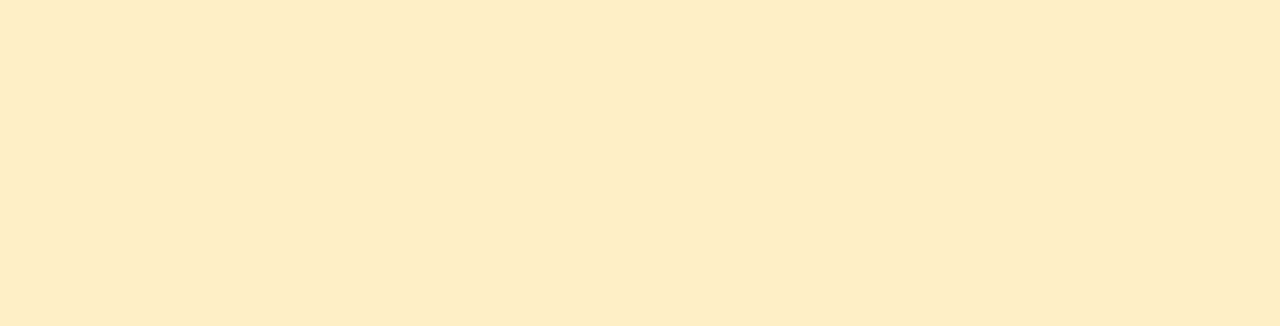
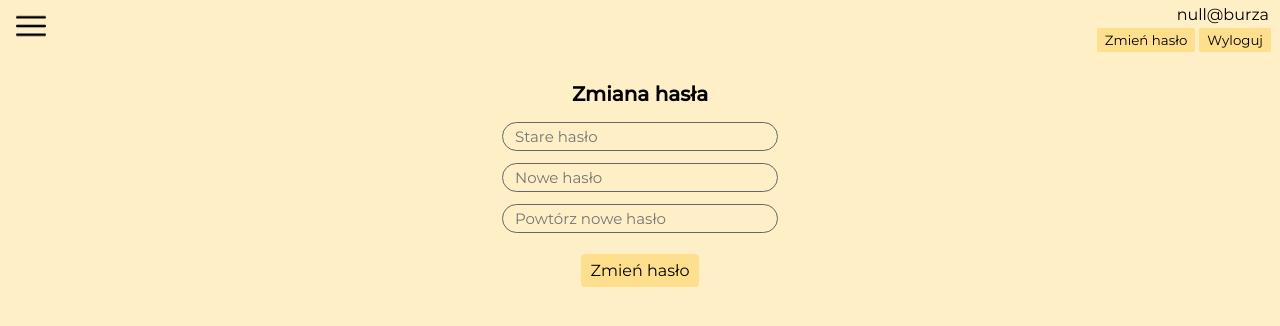
Before and after one commit to Antix7/SUS-UI, a React (Create React App) app: page /Panel/ZmienHaslo in a window 1280 px wide. Before the commit this address had no page. Shown: the top 326 px of the page. Built offline with nearby package versions, Linux system fonts and the light colour scheme; no server answers.

Commit message:
moved every page to the router

```diff
--- a/src/App.js
+++ b/src/App.js
@@ -1,11 +1,19 @@
-import {useEffect, useState} from 'react';
+import React, {useEffect, useState} from 'react';
 import './App.css';
 import AdminPanel from "./components/panel/AdminPanel";
 import LoginPanel from "./components/login/LoginPanel";
 import axios from "axios";
 import authHeader from "./authHeader";
+import {BrowserRouter, Route, Routes, useNavigate} from "react-router-dom";
+import ZmienHaslo from "./components/panel/pages/ZmienHaslo";
+import WyswietlSprzet from "./components/panel/pages/WyswietlSprzet";
+import DodajSprzet from "./components/panel/pages/DodajSprzet";
+import GeneratorKluczy from "./components/panel/pages/GeneratorKluczy";
+import ListaUzytkownikow from "./components/panel/pages/ListaUzytkownikow";
+import Query from "./components/panel/pages/Query";
 
 export default function App() {
+  const navigate = useNavigate();
 
   const [username, setUsername] = useState(null);
 
@@ -13,25 +21,18 @@ export default function App() {
     setUsername(username);
     sessionStorage.setItem("username", username);
     sessionStorage.setItem("token", token);
+    navigate('/Panel');
   }
   function handleLogout() {
     setUsername(null);
     sessionStorage.removeItem("username");
     sessionStorage.removeItem("token");
+    navigate('/');
   }
-
-  useEffect(() => {
-    axios.post(`${process.env.REACT_APP_SERVER_DOMAIN}/auth`,
-      null,
-      {headers: authHeader()})
-      .then((response) => {
-        if(response.data.success) setUsername(sessionStorage.getItem("username"));
-      });
-  }, []);
 
   return (
     <>
-      {username ?
+{/*      {username ?
         <AdminPanel
           username={`${username}@${process.env.REACT_APP_ORGANISATION_NAME}`}
           handleLogout={handleLogout}
@@ -40,7 +41,30 @@ export default function App() {
         <LoginPanel
           handleLogin={handleLogin}
         />
-      }
+      }*/}
+
+        <Routes>
+          <Route path='/' element={
+            <LoginPanel
+                handleLogin={handleLogin}
+            />
+          } />
+          <Route path='/Panel' element={
+            <AdminPanel
+                username={`${username}@${process.env.REACT_APP_ORGANISATION_NAME}`}
+                handleLogout={handleLogout}
+                setUsername={setUsername}
+            />
+          } >
+            <Route index element={<div id="content"> Witaj w SUSie </div>} />
+            <Route path='ZmienHaslo' element={<ZmienHaslo />} />
+            <Route path='WyswietlSprzet' element={<WyswietlSprzet />} />
+            <Route path='DodajSprzet' element={<DodajSprzet />} />
+            <Route path='GeneratorKluczy' element={<GeneratorKluczy />} />
+            <Route path='ListaUzytkownikow' element={<ListaUzytkownikow />} />
+            <Route path='Query' element={<Query />} />
+          </Route>
+        </Routes>
     </>
   )
 }
--- a/src/components/panel/AdminPanel.js
+++ b/src/components/panel/AdminPanel.js
@@ -1,20 +1,36 @@
-import {useState} from "react";
+import {useEffect, useState} from "react";
 import Navbar from "./navbar/Navbar";
+import {Outlet, useNavigate} from "react-router-dom";
+import axios from "axios";
+import authHeader from "../../authHeader";
 
-export default function AdminPanel({ username, handleLogout }) {
+export default function AdminPanel({ username, handleLogout, setUsername }) {
+  const navigate = useNavigate();
 
   const [activeContent, setActiveContent] = useState(null);
 
-  function handleNavButtonClick(contentToLoad) {
-    setActiveContent(contentToLoad);
+  function handleNavButtonClick(address) {
+    navigate(address)
   }
 
+  useEffect(() => {
+    axios.post(`${process.env.REACT_APP_SERVER_DOMAIN}/auth`,
+        null,
+        {headers: authHeader()})
+        .then((response) => {
+          if(response.data.success) setUsername(sessionStorage.getItem("username"));
+          else navigate('/');
+        });
+  }, []);
+
   return (
-    <div id="adminPanel">
-      <Navbar handleNavbarButtonClick={handleNavButtonClick} username={username} handleLogout={handleLogout}/>
-      <div id="content">
-        {activeContent}
+    <>
+      <div id="adminPanel">
+        <Navbar handleNavbarButtonClick={handleNavButtonClick} username={username} handleLogout={handleLogout}/>
+        <div id="content">
+          <Outlet />
+        </div>
       </div>
-    </div>
+    </>
   )
 }
--- a/src/components/panel/navbar/Navbar.js
+++ b/src/components/panel/navbar/Navbar.js
@@ -18,11 +18,11 @@ export default function Navbar({ handleNavbarButtonClick, username, handleLogout
   }
 
   const sidepanelOptions = [
-    {text: "Wyświetl sprzęt", link:<WyswietlSprzet/>},
-    {text: "Dodaj sprzęt", link:<DodajSprzet/>},
-    {text: "Generator kluczy", link:<GeneratorKluczy/>},
-    {text: "Lista użytkowników", link:<ListaUzytkownikow/>},
-    {text: "Query", link:<Query/>}
+    {text: "Wyświetl sprzęt", link: 'WyswietlSprzet'},
+    {text: "Dodaj sprzęt", link:'DodajSprzet'},
+    {text: "Generator kluczy", link:'GeneratorKluczy'},
+    {text: "Lista użytkowników", link:'ListaUzytkownikow'},
+    {text: "Query", link:'Query'}
   ]
 
   return (
--- a/src/components/panel/navbar/Sidepanel.js
+++ b/src/components/panel/navbar/Sidepanel.js
@@ -1,15 +1,18 @@
 import MenuButton from "./MenuButton";
+import {Link} from "react-router-dom";
 
 function SidepanelOptions({ options, toggleSidepanel, handleNavbarButtonClick }) {
   return options.map(option =>
-    <button className="sidepanelOption"
+    <Link className="sidepanelOption"
             key={option.text}
             onClick={()=>{
               toggleSidepanel();
-              handleNavbarButtonClick(option.link);
-            }}>
+              // handleNavbarButtonClick(option.link);
+            }}
+            to={option.link}
+    >
       {option.text}
-    </button>
+    </Link>
   )
 }
 
--- a/src/components/panel/navbar/UserPanel.js
+++ b/src/components/panel/navbar/UserPanel.js
@@ -6,7 +6,7 @@ export default function UserPanel({ username, handleNavbarButtonClick, handleLog
       <p id="username">{username}</p><br/>
       <button
         className="userPanelButton"
-        onClick={()=>handleNavbarButtonClick(<ZmienHaslo handleLogout={handleLogout}/>)}
+        onClick={()=>handleNavbarButtonClick('ZmienHaslo')}
       >
         Zmień hasło
       </button>
--- a/src/components/panel/pages/ZmienHaslo.js
+++ b/src/components/panel/pages/ZmienHaslo.js
@@ -39,7 +39,8 @@ export default function ZmienHaslo({ handleLogout }) {
       });
   }
 
-  return (<div className="contentDiv">
+  return (<div id="content">
+    <div className="contentDiv">
     <p className="contentTitle">Zmiana hasła</p>
     <form
       id="passwordChangeForm"
@@ -64,5 +65,5 @@ export default function ZmienHaslo({ handleLogout }) {
       <button className="button" type="submit" id="submitButton">Zmień hasło</button>
     </form>
     <p id="errorMessage">{errorMessage}</p>
-  </div>)
+  </div></div>)
 }
--- a/src/index.js
+++ b/src/index.js
@@ -1,16 +1,14 @@
 import React from 'react';
-import ReactDOM from 'react-dom/client';
-import {BrowserRouter, Routes, Route} from 'react-router-dom';
+import ReactDOM from 'react-dom/client'
 import './index.css';
-import App from './App';
+import App from './App.js';
+import {BrowserRouter} from "react-router-dom";
 
 const root = ReactDOM.createRoot(document.getElementById('root'));
 root.render(
   <React.StrictMode>
     <BrowserRouter>
-      <Routes>
-        <Route path='/' element=<App /> />
-      </Routes>
+      <App />
     </BrowserRouter>
   </React.StrictMode>
 );
```
